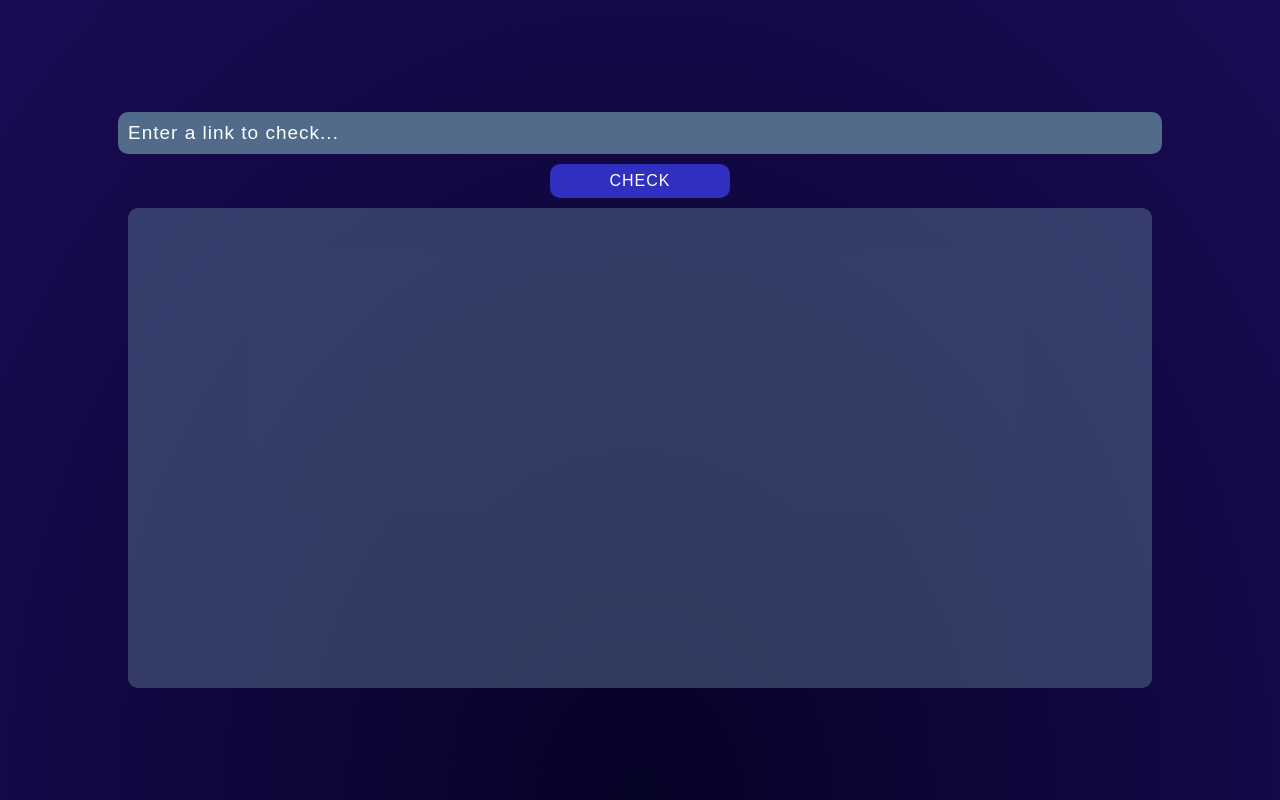
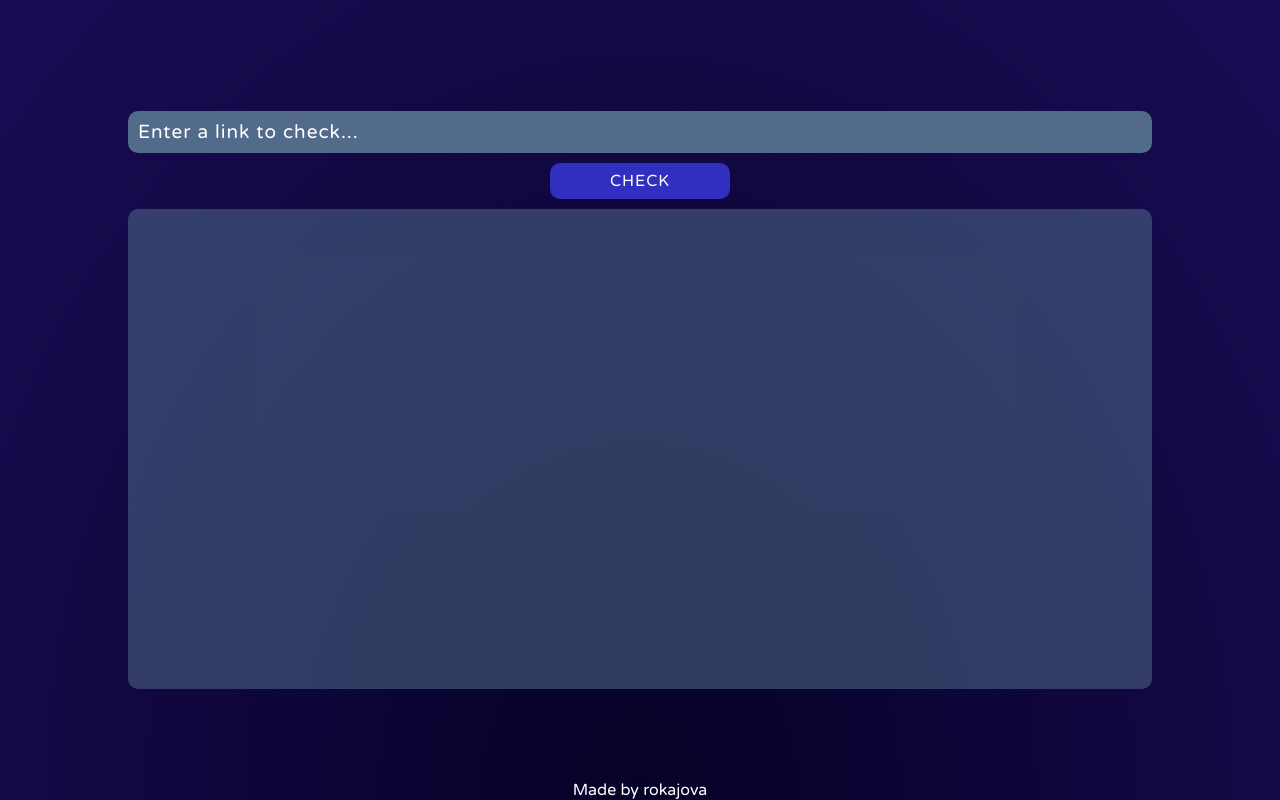
Before and after one commit to rokajova/Iframe-checker, a React (Create React App) app in the folder iframe-checker/: page / in a window 1280 px wide. Built offline with nearby package versions, Linux system fonts and the light colour scheme.

Commit message:
iframe checker (done)

```diff
--- a/iframe-checker/src/App.css
+++ b/iframe-checker/src/App.css
@@ -60,4 +60,21 @@
   height: 60vh;
   background: rgba(82, 107, 139, 0.541);
   border-radius: 10px;
+  display: flex;
+  align-items: center;
+  justify-content: center;
+  color: white;
+  font-size: 2.5vw;
+  color: rgb(236, 37, 37);
 }
+
+.footer {
+  position: absolute;
+  bottom: 0;
+  color: #fff;
+}
+
+.container .footer a {
+  text-decoration: none;
+  color: white;
+}
--- a/iframe-checker/src/App.js
+++ b/iframe-checker/src/App.js
@@ -36,10 +36,21 @@ function App() {
       />{" "}
       <button onClick={() => setIframeLink(input)}>CHECK</button>
       {iframeLink ? (
-        <iframe className="iframe" src={add_https(iframeLink)} />
+        <>
+          {is_url(iframeLink) ? (
+            <iframe className="iframe" src={add_https(iframeLink)} />
+          ) : (
+            <div className="missingIframe">
+              Invalid URL, please use a valid URL format.
+            </div>
+          )}
+        </>
       ) : (
         <div className="missingIframe"></div>
       )}
+      <div className="footer">
+        Made by <a href="https://github.com/rokajova">rokajova</a>
+      </div>
     </div>
   );
 }
--- a/iframe-checker/src/index.css
+++ b/iframe-checker/src/index.css
@@ -1,3 +1,12 @@
+@import url("https://fonts.googleapis.com/css2?family=Varela+Round&display=swap");
+
+* {
+  box-sizing: border-box;
+  margin: 0;
+  padding: 0;
+  font-family: "Varela Round", sans-serif;
+}
+
 html {
   min-height: 100%;
 }
```
